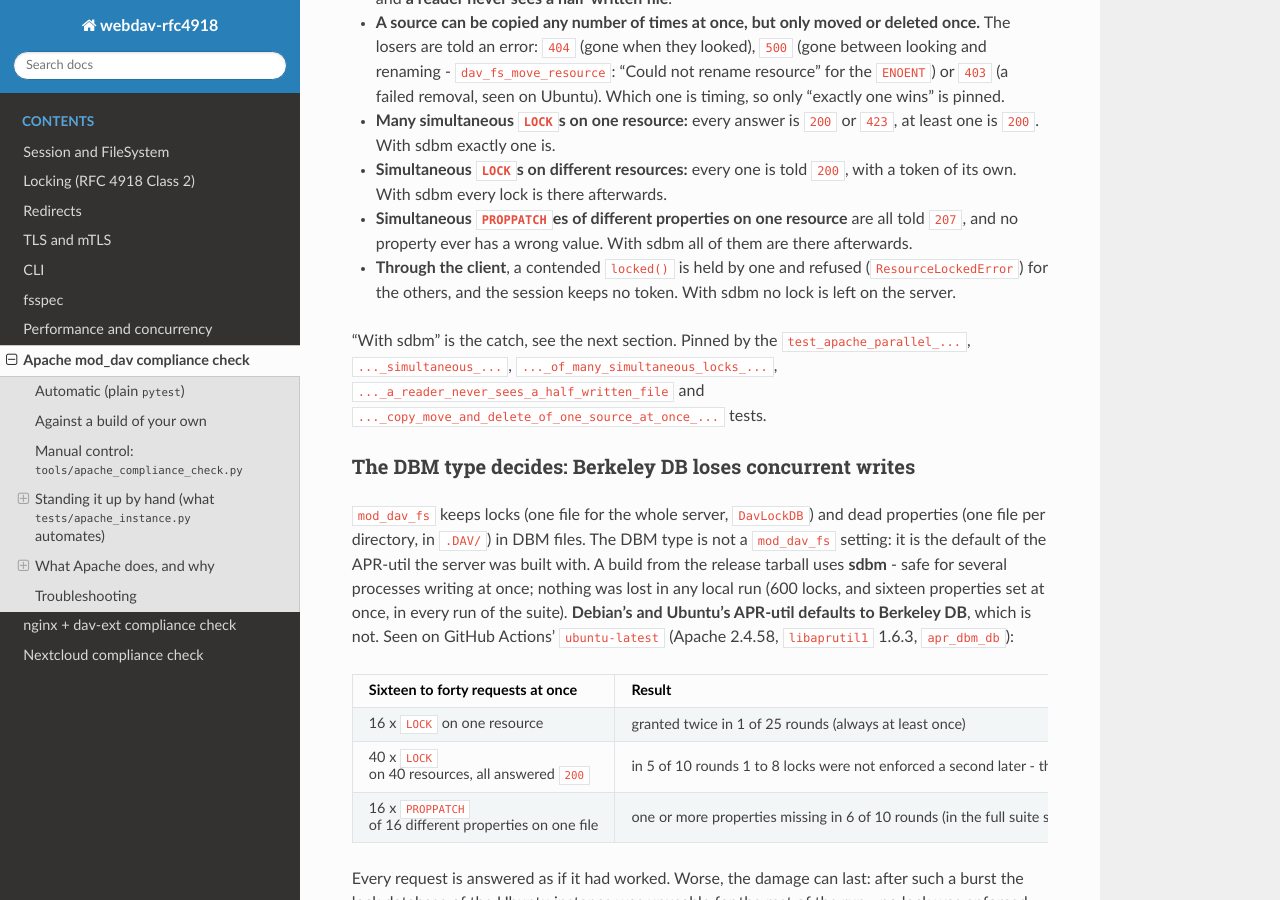
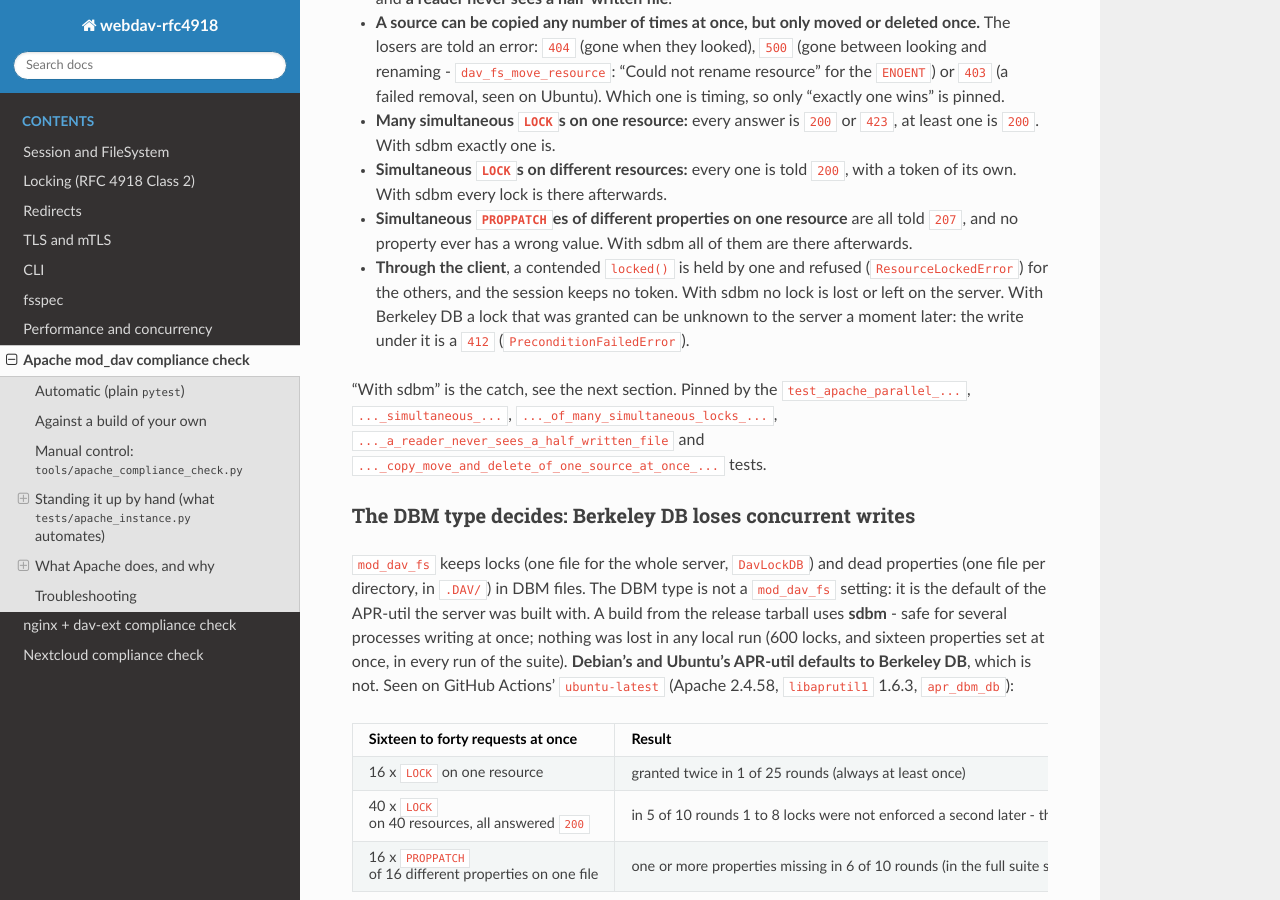
Before and after one commit to manfred-kaiser/webdav-rfc4918, a Sphinx documentation site: the page built from docs/apache-compliance-check.md, in a window 1280 px wide and 900 px high, scrolled down 9684 px. Built offline with Sphinx 7.4.7 and the Read the Docs theme 3.1.0, drawn with Linux system fonts in a browser that asks for light colours.

Commit message:
Let a failing worker thread fail the test, and count a lock that was granted and lost as an outcome
The contended-lock test caught only ResourceLockedError: on Berkeley DB a granted lock can be lost, the write
under it is a 412, and that escaped the thread as an unhandled exception - the warnings in the CI runs.
_in_parallel now hands a worker's exception to the test, and the race tests use it instead of their own threads.

```diff
--- a/docs/apache-compliance-check.md
+++ b/docs/apache-compliance-check.md
@@ -480,7 +480,9 @@ temporary files that are renamed into place.
   there afterwards.
 - **Through the client**, a contended `locked()` is held by one and refused
   (`ResourceLockedError`) for the others, and the session keeps no token. With
-  sdbm no lock is left on the server.
+  sdbm no lock is lost or left on the server. With Berkeley DB a lock that was
+  granted can be unknown to the server a moment later: the write under it is a
+  `412` (`PreconditionFailedError`).
 
 "With sdbm" is the catch, see the next section. Pinned by the
 `test_apache_parallel_...`, `..._simultaneous_...`, `..._of_many_simultaneous_locks_...`,
```
Also changed, not shown: 1 other file.
